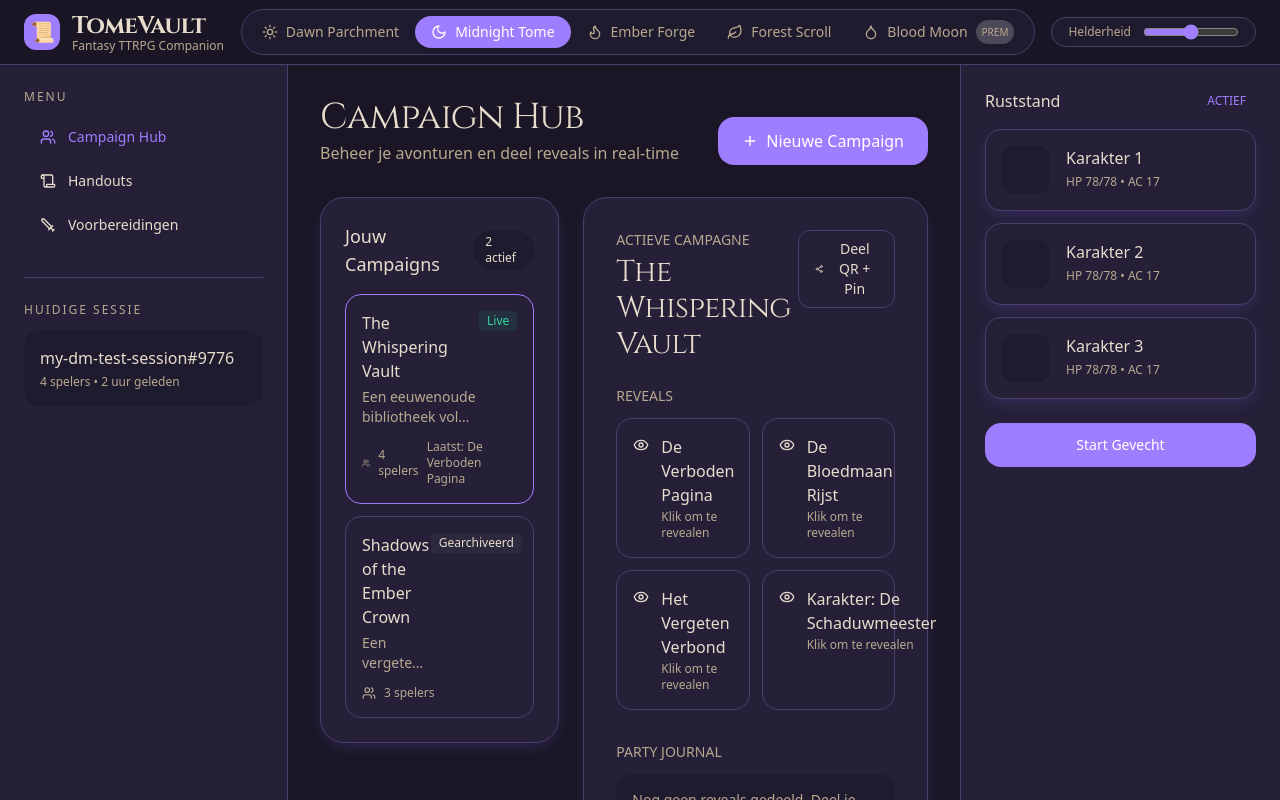
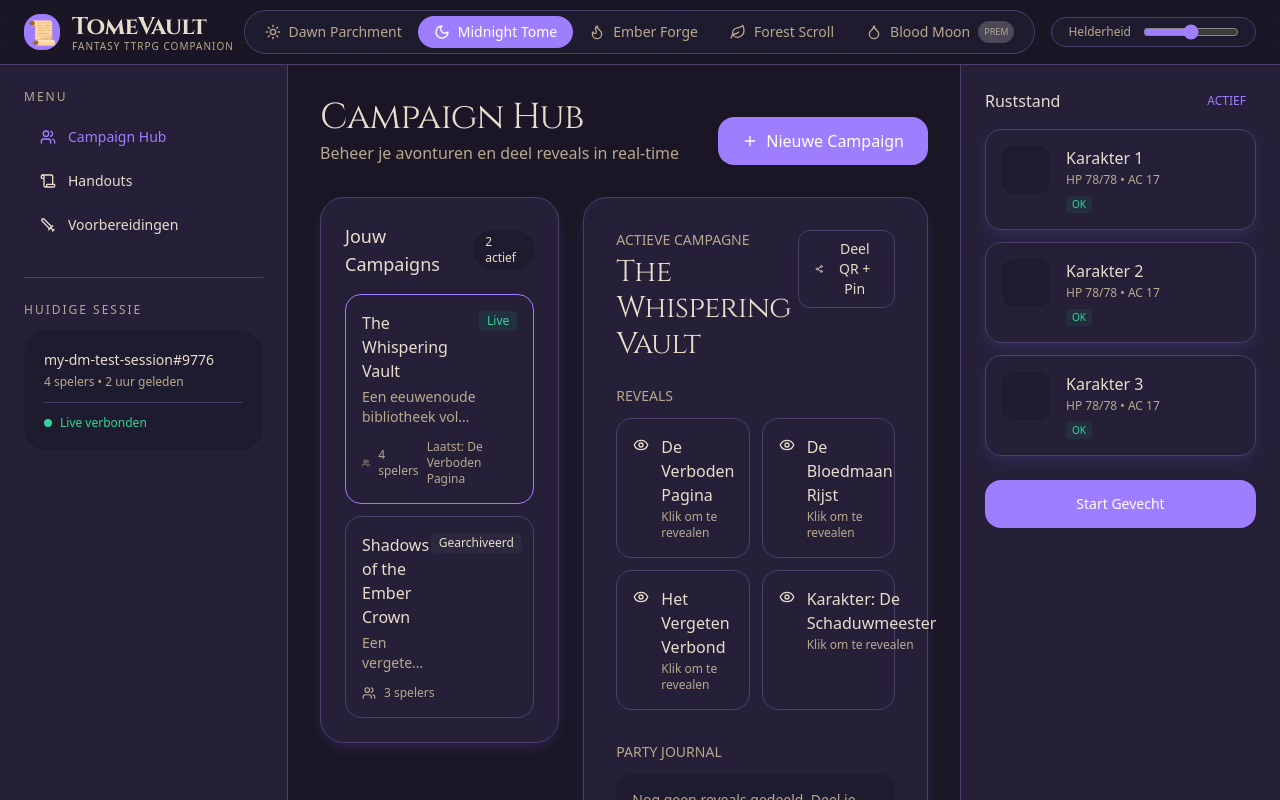
Before and after one commit to sd-reyth/TomeVault-App, a React (Vite) app: page / in a window 1280 px wide. Shown: the top 800 px of the page. Built offline with nearby package versions, Linux system fonts and the light colour scheme.

Commit message:
polish: Improve layout, right sidebar, mobile support, and visual polish

```diff
--- a/src/App.tsx
+++ b/src/App.tsx
@@ -1,5 +1,5 @@
 import { useState, useEffect } from 'react'
-import { Moon, Sun, Flame, Leaf, Droplet, Users, Scroll, Sword } from 'lucide-react'
+import { Moon, Sun, Flame, Leaf, Droplet, Users, Scroll, Sword, Plus } from 'lucide-react'
 import CampaignHub from './components/CampaignHub'
 
 function App() {
@@ -17,24 +17,25 @@ function App() {
   }, [brightness])
 
   const themes = [
-    { id: 'dawn-parchment' as const, name: 'Dawn Parchment', icon: Sun, color: '#f8f1e3' },
-    { id: 'midnight-tome' as const, name: 'Midnight Tome', icon: Moon, color: '#9f7dff' },
-    { id: 'ember-forge' as const, name: 'Ember Forge', icon: Flame, color: '#ff9d42' },
-    { id: 'forest-scroll' as const, name: 'Forest Scroll', icon: Leaf, color: '#6bc66b' },
-    { id: 'blood-moon' as const, name: 'Blood Moon', icon: Droplet, color: '#c41e3a', premium: true },
+    { id: 'dawn-parchment' as const, name: 'Dawn Parchment', icon: Sun },
+    { id: 'midnight-tome' as const, name: 'Midnight Tome', icon: Moon },
+    { id: 'ember-forge' as const, name: 'Ember Forge', icon: Flame },
+    { id: 'forest-scroll' as const, name: 'Forest Scroll', icon: Leaf },
+    { id: 'blood-moon' as const, name: 'Blood Moon', icon: Droplet, premium: true },
   ]
 
   return (
-    <div className="tv-app min-h-screen bg-[var(--tv-bg-canvas)] text-[var(--tv-text-primary)]">
-      <header className="tv-topbar sticky top-0 z-50 border-b border-[var(--tv-border)] bg-[var(--tv-bg-surface)]/95 backdrop-blur-lg">
+    <div className="tv-app min-h-screen bg-[var(--tv-bg-canvas)] text-[var(--tv-text-primary)] overflow-x-hidden">
+      {/* Top Bar */}
+      <header className="tv-topbar sticky top-0 z-50 border-b border-[var(--tv-border)] bg-[var(--tv-bg-surface)]/95 backdrop-blur-xl">
         <div className="max-w-7xl mx-auto px-6 h-16 flex items-center justify-between">
           <div className="flex items-center gap-3">
-            <div className="w-9 h-9 rounded-xl bg-[var(--tv-accent)] flex items-center justify-center">
-              <span className="text-white text-xl">📜</span>
+            <div className="w-9 h-9 rounded-2xl bg-[var(--tv-accent)] flex items-center justify-center shadow-sm">
+              <span className="text-white text-2xl">📜</span>
             </div>
             <div>
-              <h1 className="font-fantasy text-2xl font-bold tracking-tight">TomeVault</h1>
-              <p className="text-xs text-[var(--tv-text-secondary)] -mt-1">Fantasy TTRPG Companion</p>
+              <h1 className="font-fantasy text-2xl font-bold tracking-[-0.5px]">TomeVault</h1>
+              <p className="text-[10px] text-[var(--tv-text-secondary)] -mt-1 tracking-[1px]">FANTASY TTRPG COMPANION</p>
             </div>
           </div>
 
@@ -52,7 +53,7 @@ function App() {
                   >
                     <Icon className="w-4 h-4" />
                     <span>{t.name}</span>
-                    {t.premium && <span className="text-[10px] px-1.5 py-0.5 rounded-full bg-white/20">PREM</span>}
+                    {t.premium && <span className="text-[9px] px-1.5 py-px rounded-full bg-white/20">PREM</span>}
                   </button>
                 )
               })}
@@ -77,25 +78,26 @@ function App() {
       </header>
 
       <div className="flex max-w-7xl mx-auto">
-        <div className="w-72 border-r border-[var(--tv-border)] bg-[var(--tv-bg-surface)] min-h-[calc(100vh-4rem)] p-6">
+        {/* Left Sidebar */}
+        <div className="w-72 border-r border-[var(--tv-border)] bg-[var(--tv-bg-surface)] min-h-[calc(100vh-4rem)] p-6 hidden lg:block">
           <div className="mb-8">
             <div className="text-xs uppercase tracking-[2px] text-[var(--tv-text-secondary)] mb-3">MENU</div>
             <nav className="space-y-1">
               <div
                 onClick={() => setActiveTab('hub')}
-                className={`px-4 py-2.5 rounded-xl flex items-center gap-3 text-sm cursor-pointer transition-all ${activeTab === 'hub' ? 'bg-[var(--tv-accent)]/10 text-[var(--tv-accent)]' : 'hover:bg-[var(--tv-bg-modal)]'}`}
+                className={`px-4 py-2.5 rounded-2xl flex items-center gap-3 text-sm cursor-pointer transition-all ${activeTab === 'hub' ? 'bg-[var(--tv-accent)]/10 text-[var(--tv-accent)]' : 'hover:bg-[var(--tv-bg-modal)]'}`}
               >
                 <Users className="w-4 h-4" /> Campaign Hub
               </div>
               <div
                 onClick={() => setActiveTab('handouts')}
-                className={`px-4 py-2.5 rounded-xl flex items-center gap-3 text-sm cursor-pointer transition-all ${activeTab === 'handouts' ? 'bg-[var(--tv-accent)]/10 text-[var(--tv-accent)]' : 'hover:bg-[var(--tv-bg-modal)]'}`}
+                className={`px-4 py-2.5 rounded-2xl flex items-center gap-3 text-sm cursor-pointer transition-all ${activeTab === 'handouts' ? 'bg-[var(--tv-accent)]/10 text-[var(--tv-accent)]' : 'hover:bg-[var(--tv-bg-modal)]'}`}
               >
                 <Scroll className="w-4 h-4" /> Handouts
               </div>
               <div
                 onClick={() => setActiveTab('voorbereidingen')}
-                className={`px-4 py-2.5 rounded-xl flex items-center gap-3 text-sm cursor-pointer transition-all ${activeTab === 'voorbereidingen' ? 'bg-[var(--tv-accent)]/10 text-[var(--tv-accent)]' : 'hover:bg-[var(--tv-bg-modal)]'}`}
+                className={`px-4 py-2.5 rounded-2xl flex items-center gap-3 text-sm cursor-pointer transition-all ${activeTab === 'voorbereidingen' ? 'bg-[var(--tv-accent)]/10 text-[var(--tv-accent)]' : 'hover:bg-[var(--tv-bg-modal)]'}`}
               >
                 <Sword className="w-4 h-4" /> Voorbereidingen
               </div>
@@ -104,40 +106,72 @@ function App() {
 
           <div className="pt-6 border-t border-[var(--tv-border)]">
             <div className="text-xs uppercase tracking-[2px] text-[var(--tv-text-secondary)] mb-3">HUIDIGE SESSIE</div>
-            <div className="bg-[var(--tv-bg-modal)] rounded-2xl p-4">
-              <div className="font-medium">my-dm-test-session#9776</div>
+            <div className="bg-[var(--tv-bg-modal)] rounded-3xl p-5">
+              <div className="font-medium text-sm">my-dm-test-session#9776</div>
               <div className="text-xs text-[var(--tv-text-secondary)] mt-1">4 spelers • 2 uur geleden</div>
+              <div className="mt-3 pt-3 border-t border-[var(--tv-border)] flex items-center gap-2 text-xs">
+                <div className="w-2 h-2 rounded-full bg-emerald-400 animate-pulse"></div>
+                <span className="text-emerald-400">Live verbonden</span>
+              </div>
             </div>
           </div>
         </div>
 
-        <div className="flex-1 p-8">
+        {/* Main Content Area */}
+        <div className="flex-1 p-6 lg:p-8 min-w-0">
           {activeTab === 'hub' && <CampaignHub />}
           {activeTab === 'handouts' && (
-            <div className="max-w-4xl mx-auto">
-              <h2 className="text-4xl font-fantasy tracking-tight mb-4">Oude Geschriften</h2>
-              <p className="text-[var(--tv-text-secondary)] mb-8">Documenten, kaarten en magische voorwerpen ontdekt tijdens de reis.</p>
+            <div className="max-w-5xl mx-auto">
+              <div className="flex items-end justify-between mb-8">
+                <div>
+                  <h2 className="text-4xl font-fantasy tracking-tight">Oude Geschriften</h2>
+                  <p className="text-[var(--tv-text-secondary)] mt-1">Documenten, kaarten en magische voorwerpen ontdekt tijdens de reis.</p>
+                </div>
+                <button className="flex items-center gap-2 px-5 py-2.5 bg-[var(--tv-accent)] hover:bg-[var(--tv-accent)]/90 text-white rounded-2xl text-sm font-medium transition-all active:scale-[0.985]">
+                  <Plus className="w-4 h-4" /> Nieuw Handout
+                </button>
+              </div>
 
-              <div className="tv-surface rounded-3xl p-8 text-center">
-                <div className="mx-auto w-16 h-16 rounded-2xl bg-[var(--tv-bg-modal)] flex items-center justify-center mb-4">
-                  <span className="text-3xl">📜</span>
-                </div>
-                <h3 className="text-xl font-medium mb-2">Handouts komen binnenkort</h3>
-                <p className="text-[var(--tv-text-secondary)] max-w-xs mx-auto">We bouwen dit verder uit in de volgende iteratie.</p>
+              <div className="grid grid-cols-1 md:grid-cols-2 gap-4">
+                {[1,2,3,4].map(i => (
+                  <div key={i} className="tv-surface rounded-3xl p-6 hover:border-[var(--tv-accent)]/50 transition-all cursor-pointer">
+                    <div className="flex justify-between items-start">
+                      <div>
+                        <div className="font-medium">Handout {i}</div>
+                        <div className="text-sm text-[var(--tv-text-secondary)] mt-1 line-clamp-2">Een mysterieus document gevonden in de oude bibliotheek...</div>
+                      </div>
+                      <div className="text-xs px-2 py-0.5 rounded bg-[var(--tv-bg-modal)] text-[var(--tv-text-secondary)]">SECRET</div>
+                    </div>
+                    <div className="mt-4 pt-4 border-t border-[var(--tv-border)] flex items-center justify-between text-xs text-[var(--tv-text-secondary)]">
+                      <div>2 dagen geleden</div>
+                      <div className="flex -space-x-2">
+                        <div className="w-6 h-6 rounded-full bg-[var(--tv-bg-modal)] border border-[var(--tv-border)]"></div>
+                        <div className="w-6 h-6 rounded-full bg-[var(--tv-bg-modal)] border border-[var(--tv-border)]"></div>
+                      </div>
+                    </div>
+                  </div>
+                ))}
               </div>
             </div>
           )}
           {activeTab === 'voorbereidingen' && (
-            <div className="max-w-4xl mx-auto">
+            <div className="max-w-5xl mx-auto">
               <h2 className="text-4xl font-fantasy tracking-tight mb-4">Voorbereidingen</h2>
+              <p className="text-[var(--tv-text-secondary)] mb-8">Karakterprofielen, encounters en magische items die je wilt voorbereiden.</p>
+
               <div className="tv-surface rounded-3xl p-8 text-center">
-                <p className="text-[var(--tv-text-secondary)]">Deze sectie wordt verder uitgewerkt.</p>
+                <div className="mx-auto w-16 h-16 rounded-2xl bg-[var(--tv-bg-modal)] flex items-center justify-center mb-4">
+                  <Sword className="w-8 h-8" />
+                </div>
+                <h3 className="text-xl font-medium mb-2">Voorbereidingen komen binnenkort</h3>
+                <p className="text-[var(--tv-text-secondary)] max-w-xs mx-auto">We bouwen dit verder uit in de volgende iteratie.</p>
               </div>
             </div>
           )}
         </div>
 
-        <div className="w-80 border-l border-[var(--tv-border)] bg-[var(--tv-bg-surface)] p-6 min-h-[calc(100vh-4rem)]">
+        {/* Right Sidebar */}
+        <div className="w-80 border-l border-[var(--tv-border)] bg-[var(--tv-bg-surface)] p-6 min-h-[calc(100vh-4rem)] hidden xl:block">
           <div className="sticky top-20">
             <div className="flex items-center justify-between mb-4">
               <div className="font-medium">Ruststand</div>
@@ -146,17 +180,22 @@ function App() {
 
             <div className="space-y-3">
               {[1,2,3].map(i => (
-                <div key={i} className="tv-surface rounded-2xl p-4 flex gap-4">
-                  <div className="w-12 h-12 rounded-xl bg-[var(--tv-bg-modal)] flex-shrink-0"></div>
-                  <div className="min-w-0">
+                <div key={i} className="tv-surface rounded-2xl p-4 flex gap-4 hover:border-[var(--tv-accent)]/50 transition-all">
+                  <div className="w-12 h-12 rounded-xl bg-[var(--tv-bg-modal)] flex-shrink-0 overflow-hidden">
+                    <div className="w-full h-full bg-gradient-to-br from-[var(--tv-accent)]/20 to-transparent"></div>
+                  </div>
+                  <div className="min-w-0 flex-1">
                     <div className="font-medium truncate">Karakter {i}</div>
-                    <div className="text-xs text-[var(--tv-text-secondary)] mt-1">HP 78/78 • AC 17</div>
+                    <div className="text-xs text-[var(--tv-text-secondary)] mt-0.5">HP 78/78 • AC 17</div>
+                    <div className="flex gap-1 mt-2">
+                      <div className="text-[10px] px-1.5 py-px rounded bg-emerald-500/10 text-emerald-400">OK</div>
+                    </div>
                   </div>
                 </div>
               ))}
             </div>
 
-            <button className="mt-6 w-full py-3 bg-[var(--tv-accent)] hover:bg-[var(--tv-accent)]/90 text-white rounded-2xl text-sm font-medium flex items-center justify-center gap-2 transition-all">
+            <button className="mt-6 w-full py-3.5 bg-[var(--tv-accent)] hover:bg-[var(--tv-accent)]/90 text-white rounded-2xl text-sm font-medium flex items-center justify-center gap-2 transition-all active:scale-[0.985]">
               <span>Start Gevecht</span>
             </button>
           </div>
```
